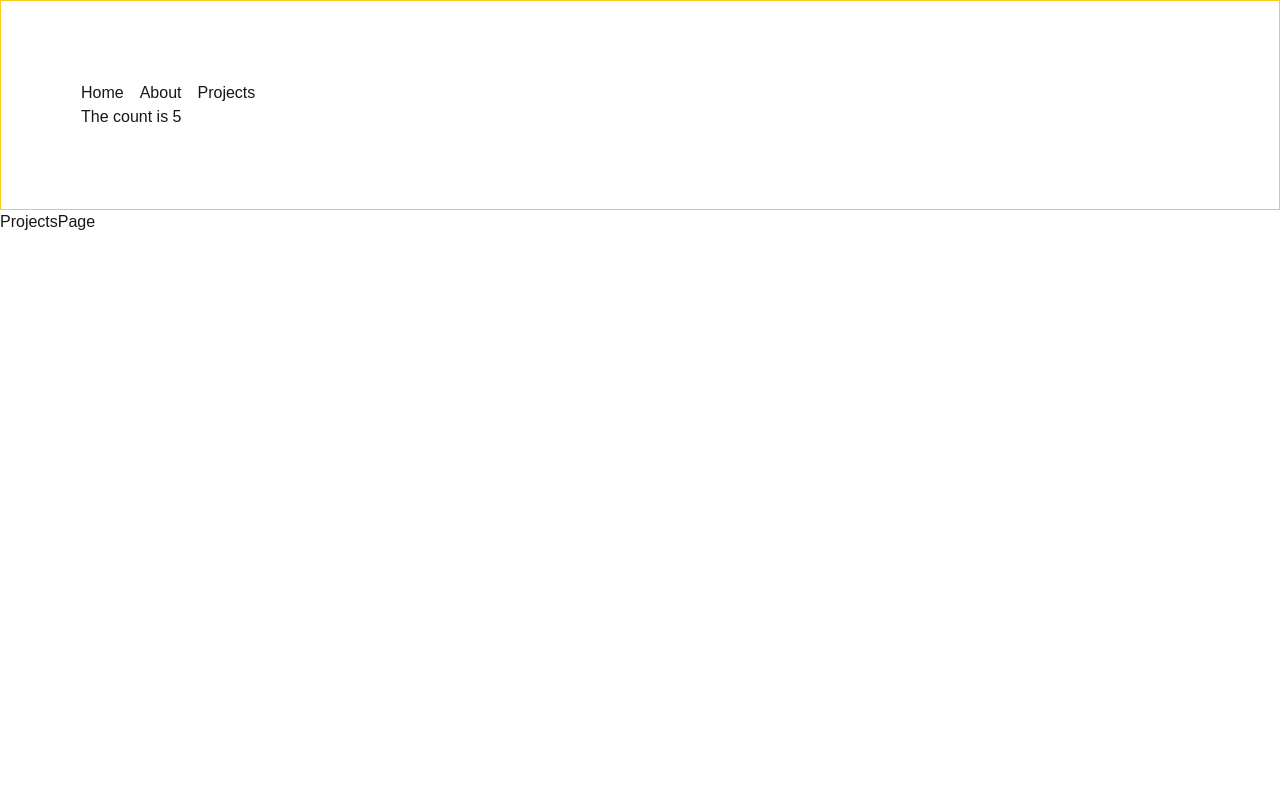
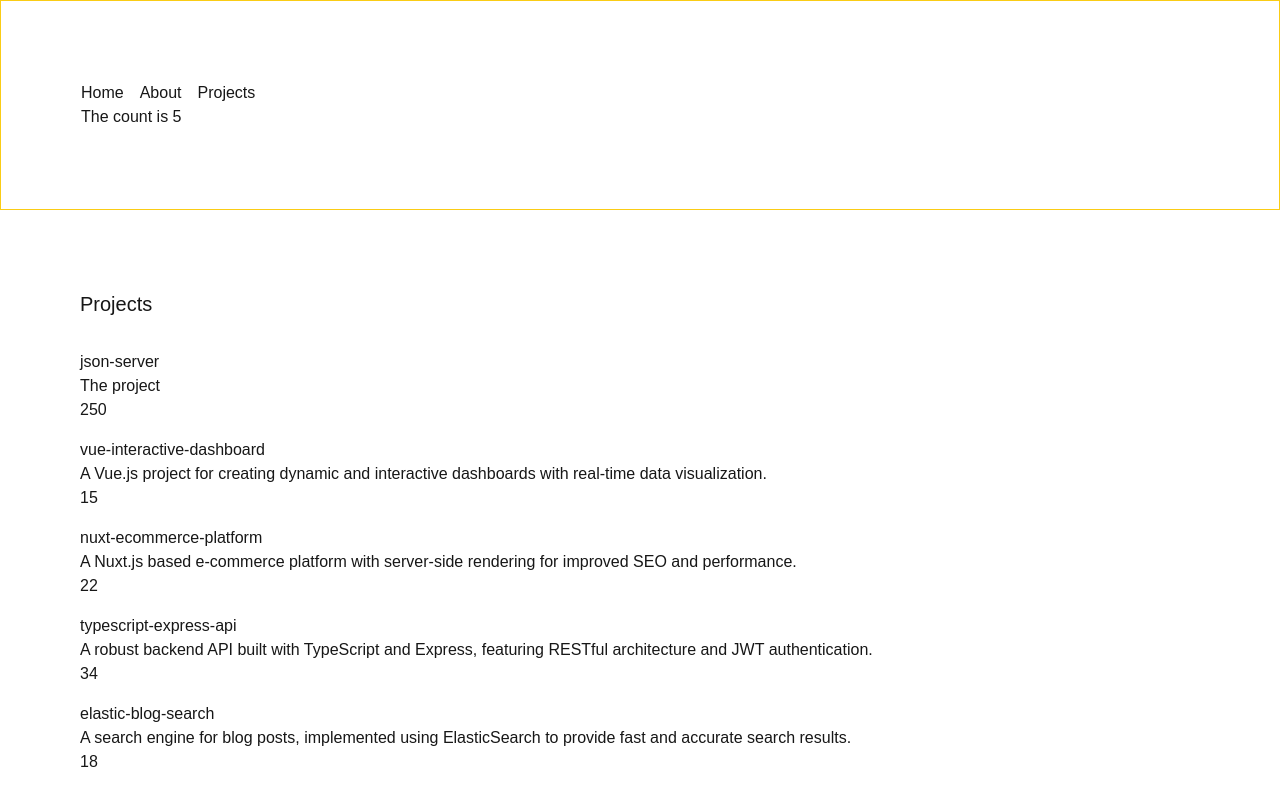
Before and after one commit to docscodes/next-blog, a Next.js app: page /about/projects in a window 1280 px wide. Shown: the top 806 px of the page. Built offline with nearby package versions, Linux system fonts and the light colour scheme; data requests are answered from the project's data file.

Commit message:
data fetching

```diff
--- a/app/about/projects/page.js
+++ b/app/about/projects/page.js
@@ -1,5 +1,20 @@
-const ProjectsPage = () => {
-  return <div>ProjectsPage</div>;
-};
+export default async function ProjectsPage() {
+  const response = await fetch("http://localhost:8000/repos");
+  const repos = await response.json();
 
-export default ProjectsPage;
+  return (
+    <div className="p-20">
+      <h1 className="mb-8 text-xl">Projects</h1>
+
+      <ul>
+        {repos.map((repo) => (
+          <li key={repo.id} className="mb-4">
+            <div>{repo.title}</div>
+            <div>{repo.description}</div>
+            <div>{repo.stargazers_count}</div>
+          </li>
+        ))}
+      </ul>
+    </div>
+  );
+}
--- /dev/null
+++ b/db.json
@@ -0,0 +1,34 @@
+{
+  "repos": [
+    {
+      "id": 1,
+      "title": "json-server",
+      "description": "The project",
+      "stargazers_count": 250
+    },
+    {
+      "id": 2,
+      "title": "vue-interactive-dashboard",
+      "description": "A Vue.js project for creating dynamic and interactive dashboards with real-time data visualization.",
+      "stargazers_count": 15
+    },
+    {
+      "id": 3,
+      "title": "nuxt-ecommerce-platform",
+      "description": "A Nuxt.js based e-commerce platform with server-side rendering for improved SEO and performance.",
+      "stargazers_count": 22
+    },
+    {
+      "id": 4,
+      "title": "typescript-express-api",
+      "description": "A robust backend API built with TypeScript and Express, featuring RESTful architecture and JWT authentication.",
+      "stargazers_count": 34
+    },
+    {
+      "id": 5,
+      "title": "elastic-blog-search",
+      "description": "A search engine for blog posts, implemented using ElasticSearch to provide fast and accurate search results.",
+      "stargazers_count": 18
+    }
+  ]
+}
```
Also changed, not shown: package.json (+8 -6 lines), 1 other file (tests, documents, lock files or other folders).
